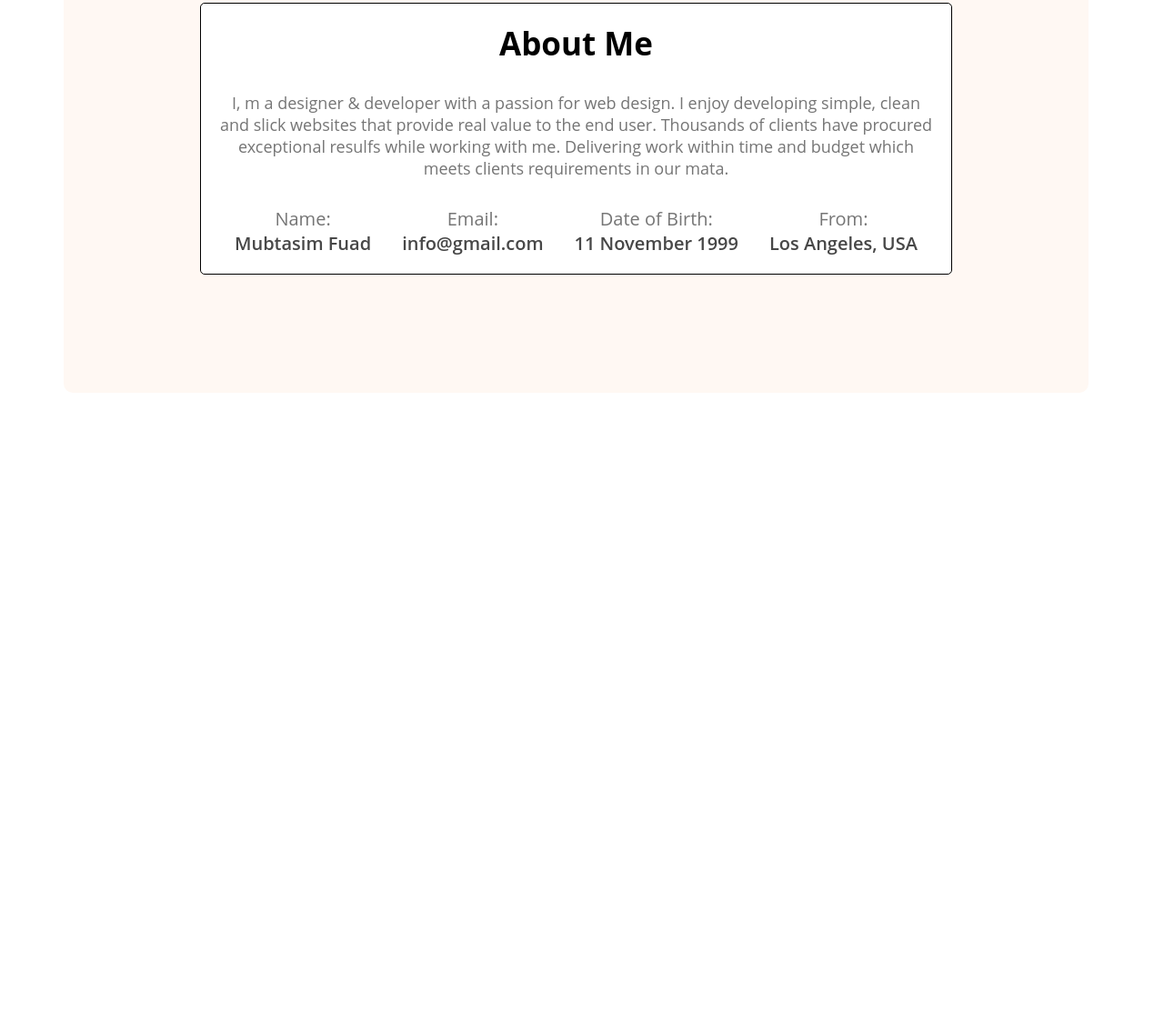
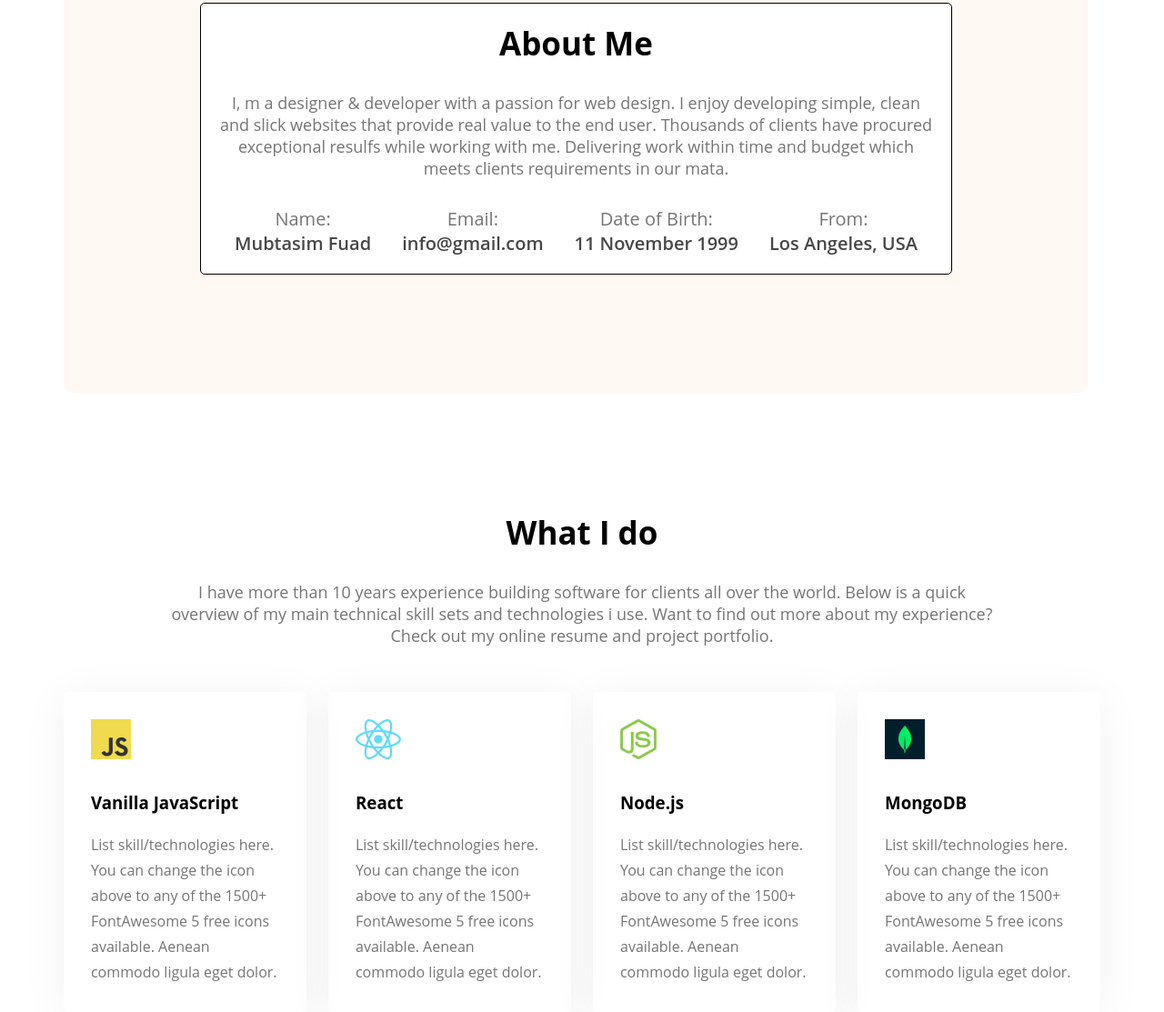
Before and after one commit to MubtasimPrime/Project-Practice, a plain HTML site: page Porfolio Webpage/index.html in a window 1280 px wide. Shown: the part 1089-2202 px from the top of the page at 91% size. Before the commit the page ends 1521 px from the top, so only its background shows below. Drawn offline with Linux system fonts and the light colour scheme.

Commit message:
Skills part done

```diff
--- a/Porfolio Webpage/index.html
+++ b/Porfolio Webpage/index.html
@@ -35,7 +35,7 @@
 
     <main>
       <section class="about secondary-bg">
-        <div class="white-border">
+        <div class="white-bg">
           <h3 class="section-titile">About Me</h3>
           <p class="section-description">
             I, m a designer & developer with a passion for web design. I enjoy
@@ -64,6 +64,54 @@
           </div>
         </div>
       </section>
+
+      <section class="skills">
+        <h3 class="text-center skills-h3">What I do</h3>
+        <p class="text-center skills-p">
+          I have more than 10 years experience building software for clients all
+          over the world. Below is a quick overview of my main technical skill
+          sets and technologies i use. Want to find out more about my
+          experience? Check out my online resume and project portfolio.
+        </p>
+        <div class="skill-content">
+          <div class="skill-description">
+            <img src="images/icons/js.png" alt="" />
+            <h3>Vanilla JavaScript</h3>
+            <p>
+              List skill/technologies here. You can change the icon above to any
+              of the 1500+ FontAwesome 5 free icons available. Aenean commodo
+              ligula eget dolor.
+            </p>
+          </div>
+          <div class="skill-description">
+            <img src="images/icons/react.png" alt="" />
+            <h3>React</h3>
+            <p>
+              List skill/technologies here. You can change the icon above to any
+              of the 1500+ FontAwesome 5 free icons available. Aenean commodo
+              ligula eget dolor.
+            </p>
+          </div>
+          <div class="skill-description">
+            <img src="images/icons/nodejs.png" alt="" />
+            <h3>Node.js</h3>
+            <p>
+              List skill/technologies here. You can change the icon above to any
+              of the 1500+ FontAwesome 5 free icons available. Aenean commodo
+              ligula eget dolor.
+            </p>
+          </div>
+          <div class="skill-description">
+            <img src="images/icons/mongo.png" alt="" />
+            <h3>MongoDB</h3>
+            <p>
+              List skill/technologies here. You can change the icon above to any
+              of the 1500+ FontAwesome 5 free icons available. Aenean commodo
+              ligula eget dolor.
+            </p>
+          </div>
+        </div>
+      </section>
     </main>
     <footer></footer>
   </body>
--- a/Porfolio Webpage/styles.css
+++ b/Porfolio Webpage/styles.css
@@ -16,6 +16,10 @@ body {
   padding: 18px 35px;
   border-radius: 5px;
   cursor: pointer;
+}
+
+.text-center {
+  text-align: center;
 }
 
 .section-title {
@@ -127,6 +131,7 @@ main {
   text-align: center;
   margin-top: 130px;
   max-width: 827px;
+  margin-bottom: 130px;
 }
 
 .about-items {
@@ -151,9 +156,55 @@ main {
   color: #474747;
 }
 
-.white-border {
+.white-bg {
   border: 1px solid black;
   background-color: white;
   padding: 20px;
   border-radius: 5px;
 }
+
+.skills {
+  display: flex;
+  flex-direction: column;
+  justify-content: center;
+  align-items: center;
+}
+
+.skills .skills-h3 {
+  font-size: 35px;
+  font-weight: 700;
+  margin-bottom: 30px;
+}
+
+.skills-p {
+  font-size: 18px;
+  color: #757575;
+  max-width: 910px;
+}
+
+.skill-content {
+  margin-top: 50px;
+  display: flex;
+  gap: 24px;
+}
+
+.skill-description {
+  max-width: 267px;
+  padding: 30px;
+  border-radius: 5px;
+  box-shadow: 0 6px 50px 0px rgba(0, 0, 0, 0.06);
+}
+
+.skill-description img {
+  margin-bottom: 30px;
+}
+
+.skill-description h3 {
+  margin-bottom: 20px;
+}
+
+.skill-description p {
+  color: #757575;
+  font-size: 16px;
+  line-height: 28px;
+}
```
